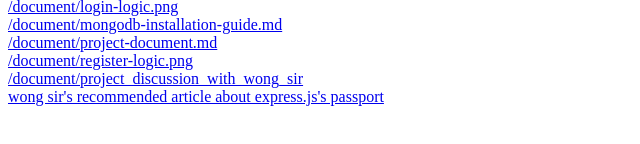
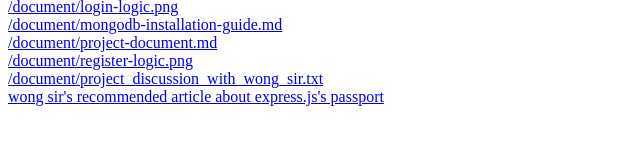
Before and after one commit to lcys2025/lcys2025.github.io, a plain HTML site: page index.html in a window 1280 px wide. Shown: the part 172-316 px from the top of the page, 0-640 px from the left. Drawn offline with Linux system fonts and the light colour scheme.

Commit message:
Update file list

```diff
--- a/index.html
+++ b/index.html
@@ -17,7 +17,7 @@
     <div><a href="/document/mongodb-installation-guide.md">/document/mongodb-installation-guide.md</a></div>
     <div><a href="/document/project-document.md">/document/project-document.md</a></div>
     <div><a href="/document/register-logic.png">/document/register-logic.png</a></div>
-    <div><a href="/document/project_discussion_with_wong_sir">/document/project_discussion_with_wong_sir</a></div>
+    <div><a href="/document/project_discussion_with_wong_sir.txt">/document/project_discussion_with_wong_sir.txt</a></div>
     <div><a href="https://medium.com/@prashantramnyc/node-js-with-passport-authentication-simplified-76ca65ee91e5">wong sir's recommended article about express.js's passport</a></div>
 </body>
 </html>
```
